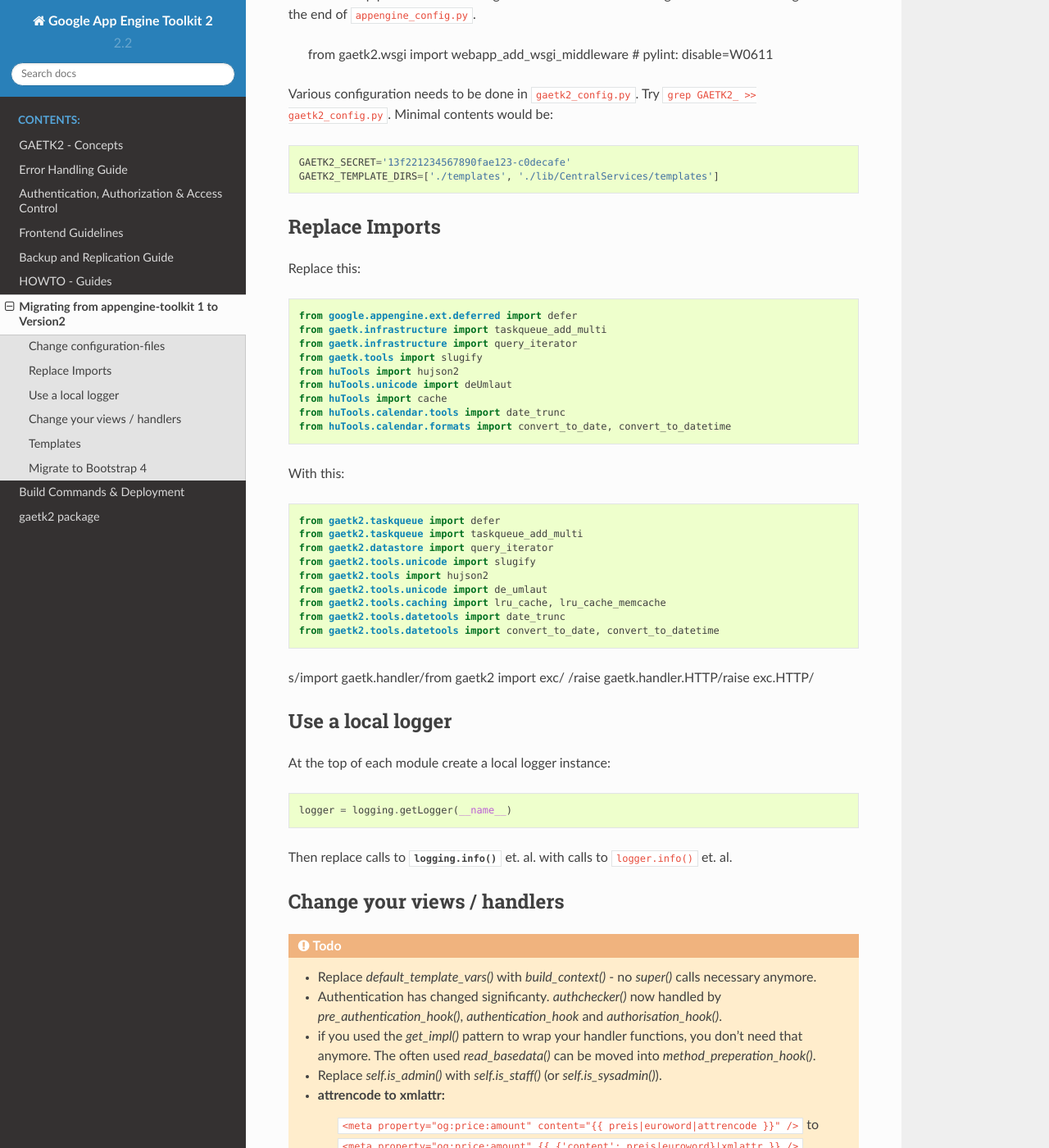
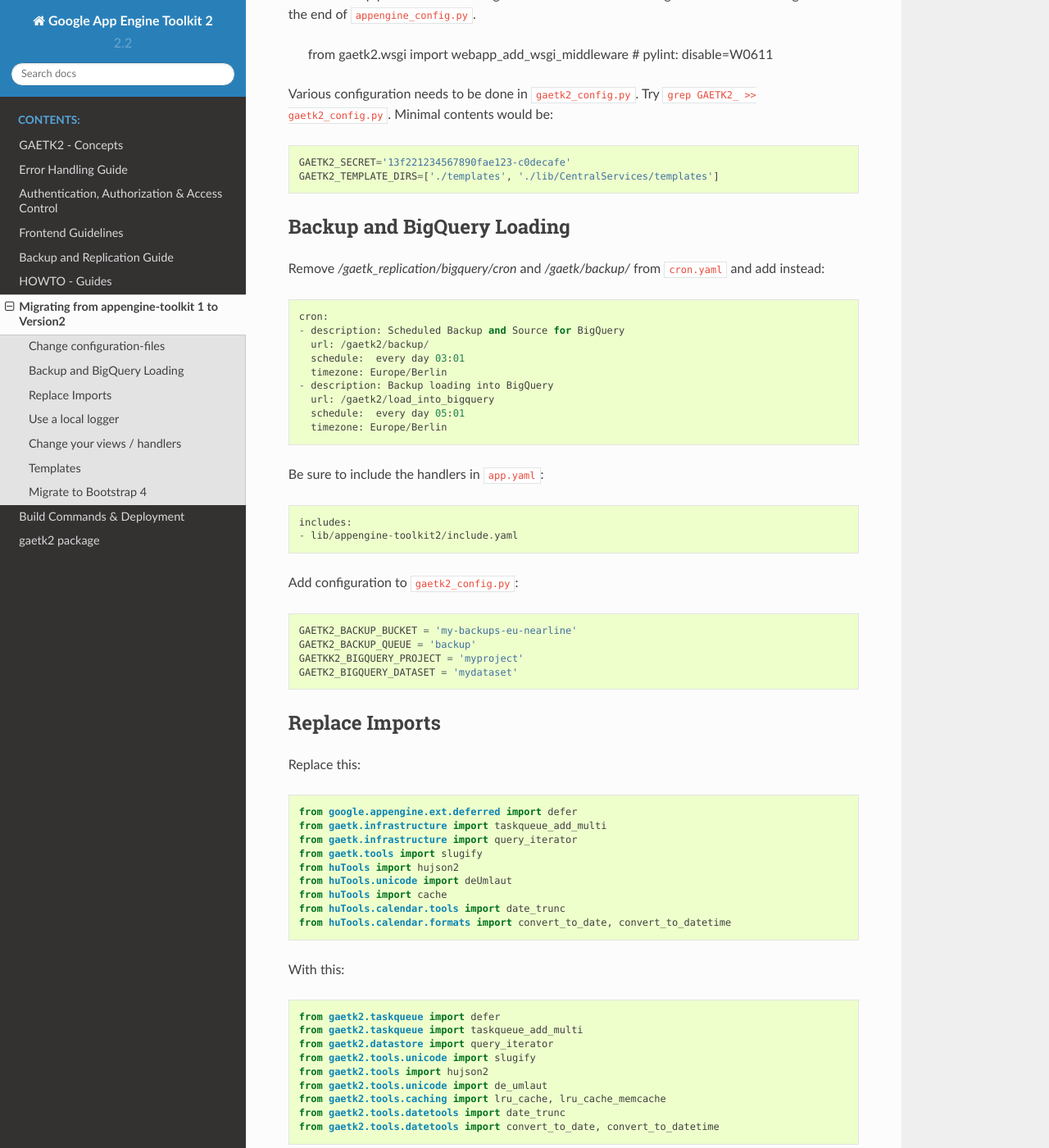
Before and after one commit to mdornseif/appengine-toolkit2, a Sphinx documentation site: the page built from docs/migration.rst, in a window 1280 px wide and 1400 px high, scrolled down 1230 px. Shown: the whole window at 82% size. Built offline with Sphinx 7.4.7 and the Read the Docs theme 2.0.0, drawn with Linux system fonts in a browser that asks for light colours.

Commit message:
Better Backup Documentation

```diff
--- a/docs/migration.rst
+++ b/docs/migration.rst
@@ -64,6 +64,35 @@ Try ``grep GAETK2_ >> gaetk2_config.py``. Minimal contents would be::
 
     GAETK2_SECRET='13f221234567890fae123-c0decafe'
     GAETK2_TEMPLATE_DIRS=['./templates', './lib/CentralServices/templates']
+
+Backup and BigQuery Loading
+---------------------------
+
+Remove `/gaetk_replication/bigquery/cron` and `/gaetk/backup/` from ``cron.yaml`` and add instead::
+
+	cron:
+	- description: Scheduled Backup and Source for BigQuery
+	  url: /gaetk2/backup/
+	  schedule:  every day 03:01
+	  timezone: Europe/Berlin
+	- description: Backup loading into BigQuery
+	  url: /gaetk2/load_into_bigquery
+	  schedule:  every day 05:01
+	  timezone: Europe/Berlin
+
+
+Be sure to include the handlers in ``app.yaml``::
+
+	includes:
+	- lib/appengine-toolkit2/include.yaml
+
+
+Add configuration to ``gaetk2_config.py``::
+
+	GAETK2_BACKUP_BUCKET = 'my-backups-eu-nearline'
+	GAETK2_BACKUP_QUEUE = 'backup'
+	GAETKK2_BIGQUERY_PROJECT = 'myproject'
+	GAETK2_BIGQUERY_DATASET = 'mydataset'
 
 
 Replace Imports
--- a/include.yaml
+++ b/include.yaml
@@ -40,6 +40,7 @@ handlers:
 # Simple minded handlers for simple tasks
 - url: /(robots.txt|version.txt|_ah/warmup|/gaetk2/backup/)
   script: gaetk2.views.default.application
+# separate handler to defer bigquery library loading
 - url: /gaetk2/load_into_bigquery
   script: gaetk2.views.load_into_bigquery.application
 
```
Also changed, not shown: docs/backupreplication.rst (+5 -4 lines), 1 other file.
